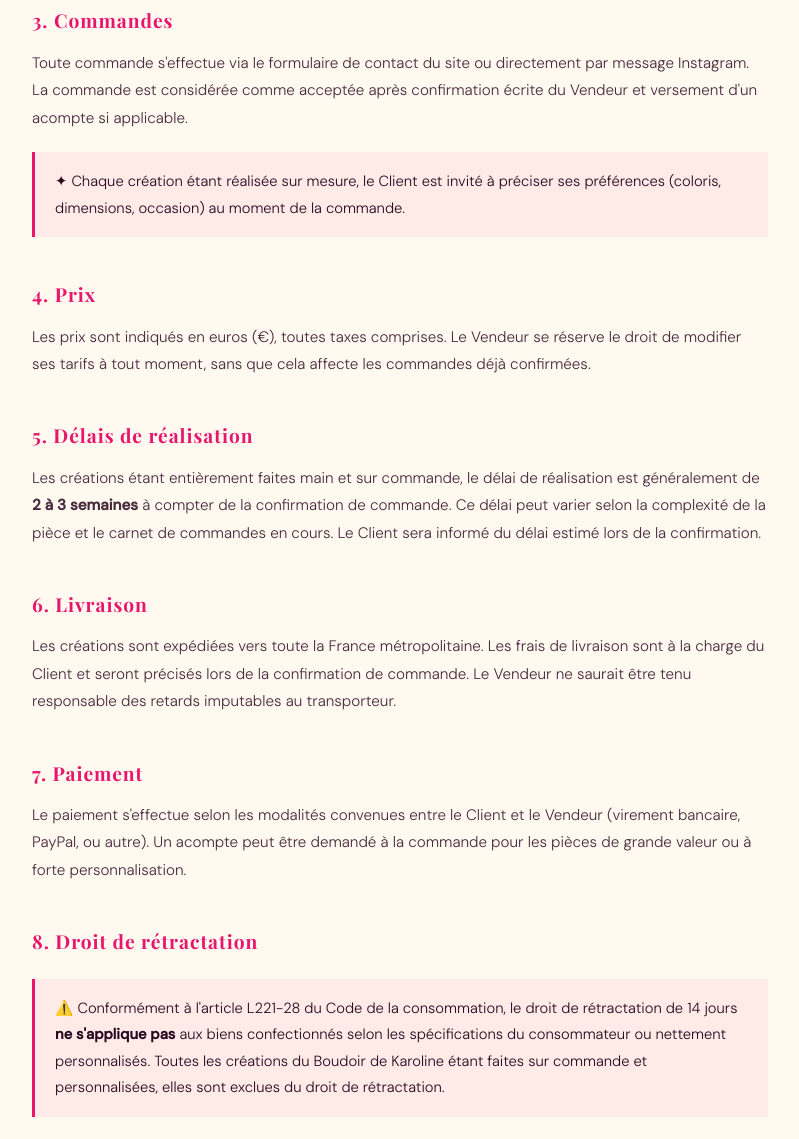
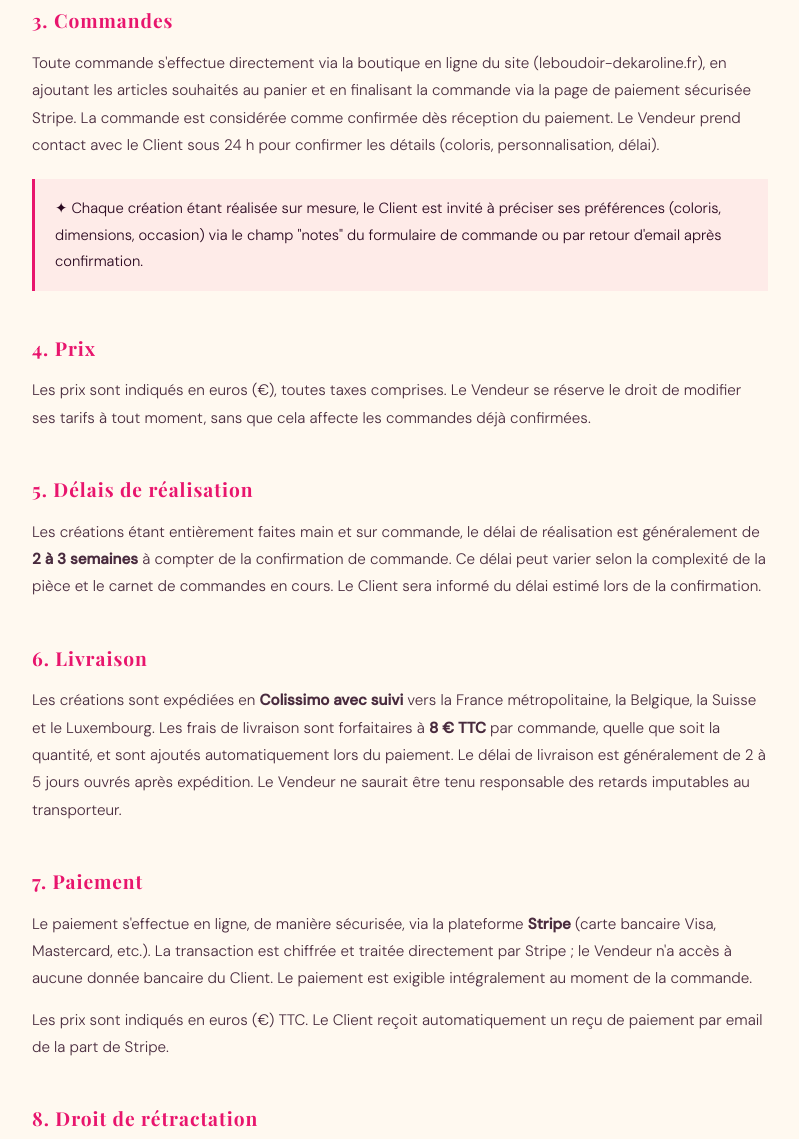
Before and after one commit to Poloveni/leboudoir_dekaroline, a website: page cgv.html in a window 1280 px wide. Shown: the part 944-2083 px from the top of the page, without its empty margins (240-1039 px from the left). Drawn offline with nearby package versions, Linux system fonts and the light colour scheme; a web font is replaced by a local one.

Commit message:
Update cgv.html

```diff
--- a/cgv.html
+++ b/cgv.html
@@ -60,9 +60,9 @@ footer { background:var(--dark); padding:32px 64px; text-align:center; font-size
   <p>Les produits proposés sont notamment : sacs crochet, pochettes, amigurumis, macramés, attrape-rêves, coussins, décorations maison, et créations bébé.</p>
 
   <h2>3. Commandes</h2>
-  <p>Toute commande s'effectue via le formulaire de contact du site ou directement par message Instagram. La commande est considérée comme acceptée après confirmation écrite du Vendeur et versement d'un acompte si applicable.</p>
+  <p>Toute commande s'effectue directement via la boutique en ligne du site (leboudoir-dekaroline.fr), en ajoutant les articles souhaités au panier et en finalisant la commande via la page de paiement sécurisée Stripe. La commande est considérée comme confirmée dès réception du paiement. Le Vendeur prend contact avec le Client sous 24 h pour confirmer les détails (coloris, personnalisation, délai).</p>
   <div class="highlight">
-    ✦ Chaque création étant réalisée sur mesure, le Client est invité à préciser ses préférences (coloris, dimensions, occasion) au moment de la commande.
+    ✦ Chaque création étant réalisée sur mesure, le Client est invité à préciser ses préférences (coloris, dimensions, occasion) via le champ "notes" du formulaire de commande ou par retour d'email après confirmation.
   </div>
 
   <h2>4. Prix</h2>
@@ -72,10 +72,11 @@ footer { background:var(--dark); padding:32px 64px; text-align:center; font-size
   <p>Les créations étant entièrement faites main et sur commande, le délai de réalisation est généralement de <strong>2 à 3 semaines</strong> à compter de la confirmation de commande. Ce délai peut varier selon la complexité de la pièce et le carnet de commandes en cours. Le Client sera informé du délai estimé lors de la confirmation.</p>
 
   <h2>6. Livraison</h2>
-  <p>Les créations sont expédiées vers toute la France métropolitaine. Les frais de livraison sont à la charge du Client et seront précisés lors de la confirmation de commande. Le Vendeur ne saurait être tenu responsable des retards imputables au transporteur.</p>
+  <p>Les créations sont expédiées en <strong>Colissimo avec suivi</strong> vers la France métropolitaine, la Belgique, la Suisse et le Luxembourg. Les frais de livraison sont forfaitaires à <strong>8 € TTC</strong> par commande, quelle que soit la quantité, et sont ajoutés automatiquement lors du paiement. Le délai de livraison est généralement de 2 à 5 jours ouvrés après expédition. Le Vendeur ne saurait être tenu responsable des retards imputables au transporteur.</p>
 
   <h2>7. Paiement</h2>
-  <p>Le paiement s'effectue selon les modalités convenues entre le Client et le Vendeur (virement bancaire, PayPal, ou autre). Un acompte peut être demandé à la commande pour les pièces de grande valeur ou à forte personnalisation.</p>
+  <p>Le paiement s'effectue en ligne, de manière sécurisée, via la plateforme <strong>Stripe</strong> (carte bancaire Visa, Mastercard, etc.). La transaction est chiffrée et traitée directement par Stripe ; le Vendeur n'a accès à aucune donnée bancaire du Client. Le paiement est exigible intégralement au moment de la commande.</p>
+  <p>Les prix sont indiqués en euros (€) TTC. Le Client reçoit automatiquement un reçu de paiement par email de la part de Stripe.</p>
 
   <h2>8. Droit de rétractation</h2>
   <div class="highlight">
@@ -98,7 +99,7 @@ footer { background:var(--dark); padding:32px 64px; text-align:center; font-size
 
   <h2>13. Mise à jour</h2>
   <p>Les présentes CGV peuvent être modifiées à tout moment. La version applicable est celle en ligne au moment de la commande.</p>
-  <p><em>Dernière mise à jour : mars 2026</em></p>
+  <p><em>Dernière mise à jour : mai 2026</em></p>
 </div>
 
 <footer>
```
